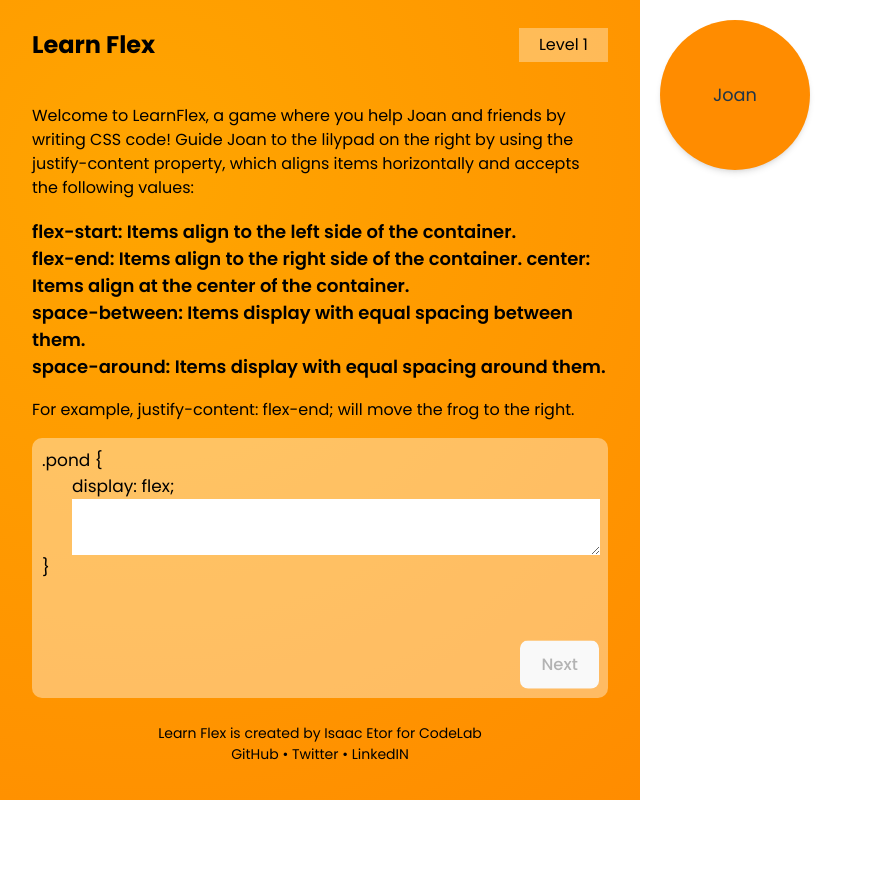
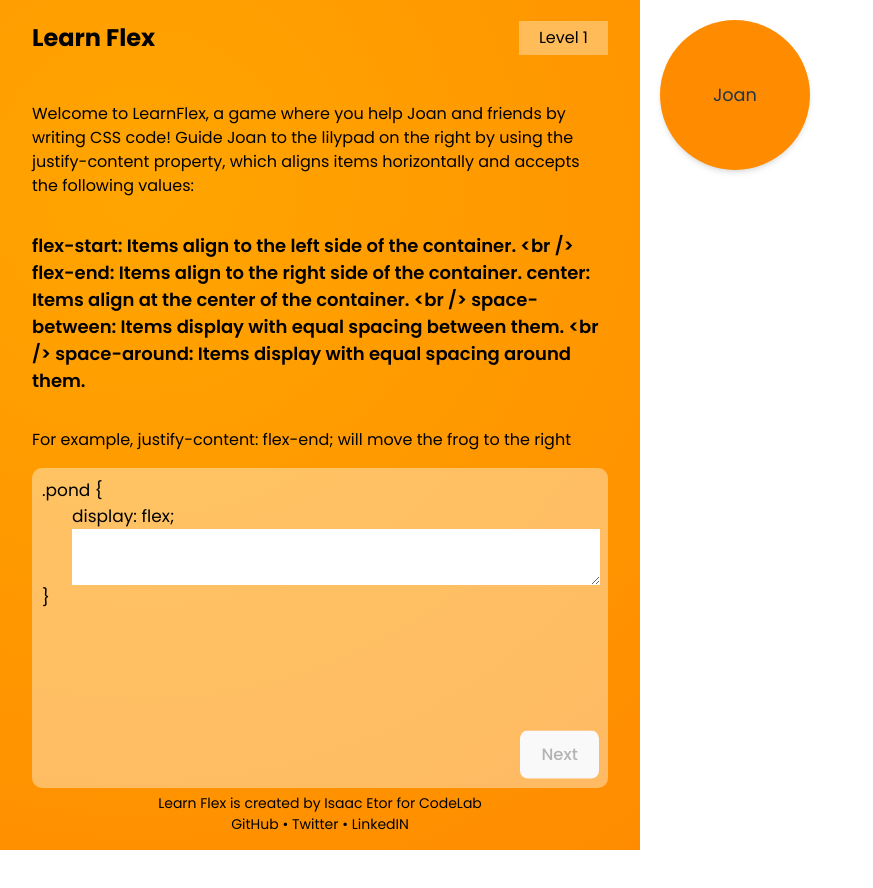
Before and after one commit to isaacetor/Learn-flex-game, a React (Vite) app: page / in a window 1280 px wide. Shown: the whole page, without its empty margins (0-873 px from the left). Before the commit the page ends 840 px from the top, so only its background shows below. Built offline with nearby package versions, Linux system fonts and the light colour scheme.

Commit message:
made it simpler

```diff
--- a/src/blocks/common/Code/Code.tsx
+++ b/src/blocks/common/Code/Code.tsx
@@ -54,7 +54,7 @@ const Container = styled.div`
 
 const Coding = styled.div`
   width: 100%;
-  height: 30vh;
+  height: 35vh;
   display: flex;
   flex-direction: column;
 
--- a/src/blocks/common/Header.tsx
+++ b/src/blocks/common/Header.tsx
@@ -26,7 +26,7 @@ const Logo = styled.h2`
 
 const Wrapper = styled.div`
   width: 100%;
-  padding: 15px 0 15px 0;
+  padding: 20px 0 20px 0;
   display: flex;
   justify-content: space-between;
   align-items: center;
--- a/src/blocks/common/Instruction/Definition.tsx
+++ /dev/null
@@ -1,25 +0,0 @@
-import styled from "styled-components";
-
-const Definition = () => {
-  return (
-    <div>
-      <Wrapper>
-        <p>
-          flex-start: Items align to the left side of the container.
-          <br />
-          flex-end: Items align to the right side of the container. center:
-          Items align at the center of the container. <br /> space-between:
-          Items display with equal spacing between them. <br /> space-around:
-          Items display with equal spacing around them.
-        </p>
-      </Wrapper>
-    </div>
-  );
-};
-
-export default Definition;
-
-const Wrapper = styled.div`
-  font-weight: 600;
-  font-size: 18px;
-`;
--- a/src/blocks/common/Instruction/Example.tsx
+++ /dev/null
@@ -1,11 +0,0 @@
-const Example = () => {
-  return (
-    <div>
-      <p>
-        For example, justify-content: flex-end; will move the frog to the right.{" "}
-      </p>
-    </div>
-  );
-};
-
-export default Example;
--- a/src/blocks/common/Instruction/Instruction.tsx
+++ /dev/null
@@ -1,29 +0,0 @@
-import Definition from "./Definition";
-import Example from "./Example";
-import Title from "./Title";
-import styled from "styled-components";
-
-const Instruction = () => {
-  return (
-    <div>
-      <Wrapper>
-        {/* title area */}
-        <Title />
-
-        {/* definitions section */}
-        <Definition />
-
-        {/* example section */}
-        <Example />
-      </Wrapper>
-    </div>
-  );
-};
-
-export default Instruction;
-
-const Wrapper = styled.div`
-  @media not all and (min-width: 890px) {
-    margin-top: 50px;
-  }
-`;
--- a/src/blocks/common/Instruction/Title.tsx
+++ b/src/blocks/common/Instruction/Title.tsx
@@ -1,12 +1,10 @@
-const Title = () => {
+import { gameData } from "../../../util/types";
+import { FC } from "react";
+
+const Title: FC<gameData> = ({ titleText }) => {
   return (
     <div>
-      <p>
-        Welcome to LearnFlex, a game where you help Joan and friends by writing
-        CSS code! Guide Joan to the lilypad on the right by using the
-        justify-content property, which aligns items horizontally and accepts
-        the following values:
-      </p>
+      <p>{titleText}</p>
     </div>
   );
 };
--- a/src/blocks/components/data/Data.tsx
+++ b/src/blocks/components/data/Data.tsx
@@ -2,8 +2,14 @@ import styled from "styled-components";
 import Header from "../../common/Header";
 import Footer from "../../common/Footer";
 import Game from "../../../page/GameLevels/Game";
+import { instructionData } from "../../../util/types";
+import { FC } from "react";
 
-const Data = () => {
+const Data: FC<instructionData> = ({
+  titleText,
+  definitionText,
+  exampleText,
+}) => {
   return (
     <div>
       <Wrapper>
@@ -12,7 +18,11 @@ const Data = () => {
           <Header />
 
           {/* children / levels */}
-          <Game />
+          <Game
+            titleText={titleText}
+            exampleText={exampleText}
+            definitionText={definitionText}
+          />
 
           {/* footer comp */}
           <Footer />
@@ -39,8 +49,9 @@ const Wrapper = styled.div`
 
 const Main = styled.div`
   width: 90%;
-  height: 97%;
+  height: 100%;
   display: flex;
+  justify-content: space-between;
   flex-direction: column;
   gap: 10px;
 `;
--- a/src/page/GameLevels/Game.tsx
+++ b/src/page/GameLevels/Game.tsx
@@ -1,13 +1,23 @@
 import styled from "styled-components";
-import Instruction from "../../blocks/common/Instruction/Instruction";
+import { FC } from "react";
 import Code from "../../blocks/common/Code/Code";
+import { gameData } from "../../util/types";
 
-const Game = () => {
+const Game: FC<gameData> = ({ titleText, definitionText, exampleText }) => {
   return (
     <div>
       <Wrapper>
         {/* game instructions */}
-        <Instruction />
+        {/* title */}
+        <p>{titleText}</p>
+
+        {/* definitions section */}
+        <Definition>
+          <p>{definitionText}</p>
+        </Definition>
+
+        {/* example section */}
+        <p>{exampleText}</p>
 
         {/* game code */}
         <Code />
@@ -18,9 +28,17 @@ const Game = () => {
 
 export default Game;
 
+const Definition = styled.div`
+  font-weight: 600;
+  font-size: 18px;
+`;
+
 const Wrapper = styled.div`
   width: 100%;
   height: 100%;
+  display: flex;
+  flex-direction: column;
+  align-items: space-between;
 
   @media not all and (min-width: 890px) {
     display: flex;
--- a/src/page/Home/Main.tsx
+++ b/src/page/Home/Main.tsx
@@ -7,7 +7,20 @@ const Main = () => {
     <div>
       <Wrapper>
         {/* container with data */}
-        <Data />
+        <Data
+          titleText="Welcome to LearnFlex, a game where you help Joan and friends by writing
+        CSS code! Guide Joan to the lilypad on the right by using the
+        justify-content property, which aligns items horizontally and accepts
+        the following values:"
+          definitionText="flex-start: Items align to the left side of the container.
+          <br />
+          flex-end: Items align to the right side of the container. center:
+          Items align at the center of the container. <br /> space-between:
+          Items display with equal spacing between them. <br /> space-around:
+          Items display with equal spacing around them.
+"
+          exampleText="For example, justify-content: flex-end; will move the frog to the right"
+        />
         {/* container with game */}
         <Graphic />
       </Wrapper>
--- /dev/null
+++ b/src/util/types/index.ts
@@ -0,0 +1,7 @@
+export type gameData = {
+  titleText: string;
+  definitionText: string;
+  exampleText: string;
+};
+
+export interface instructionData extends gameData {}
```
